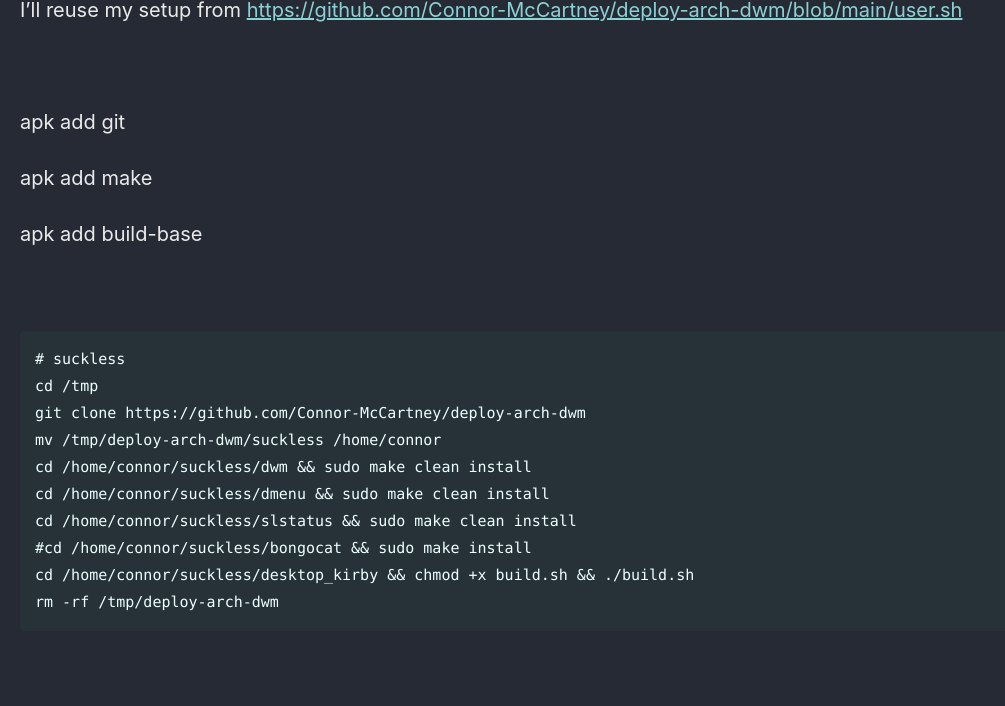
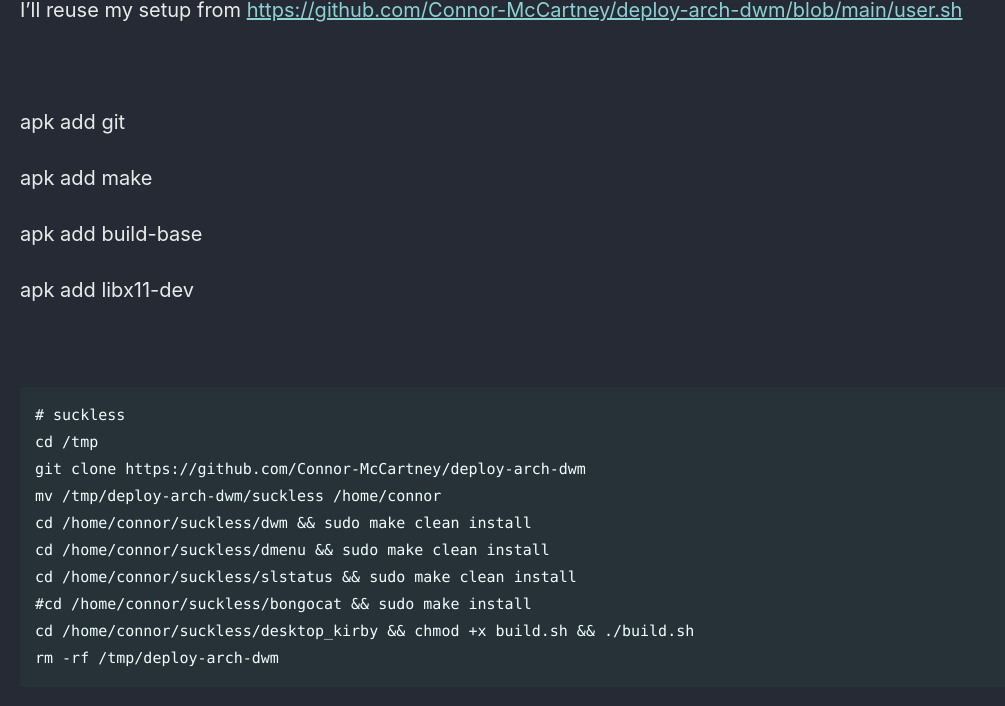
Before and after one commit to Connor-McCartney/Connor-McCartney.github.io, a Jekyll site: the page built from _pages/misc/alpine.md, in a window 1280 px wide and 900 px high, scrolled down 1116 px. Shown: the top 706 px of the window, without its empty margins (0-1005 px from the left). Built offline with Jekyll 4.4.1, drawn with Linux system fonts in a browser that asks for light colours; cached includes are drawn as plain includes; our own code applies the rules of GitHub Pages for plain Markdown files.

Commit message:
Update alpine.md

```diff
--- a/_pages/misc/alpine.md
+++ b/_pages/misc/alpine.md
@@ -59,6 +59,10 @@ apk add make
 
 apk add build-base
 
+apk add libx11-dev
+
+
+
 <br>
 
 
```
